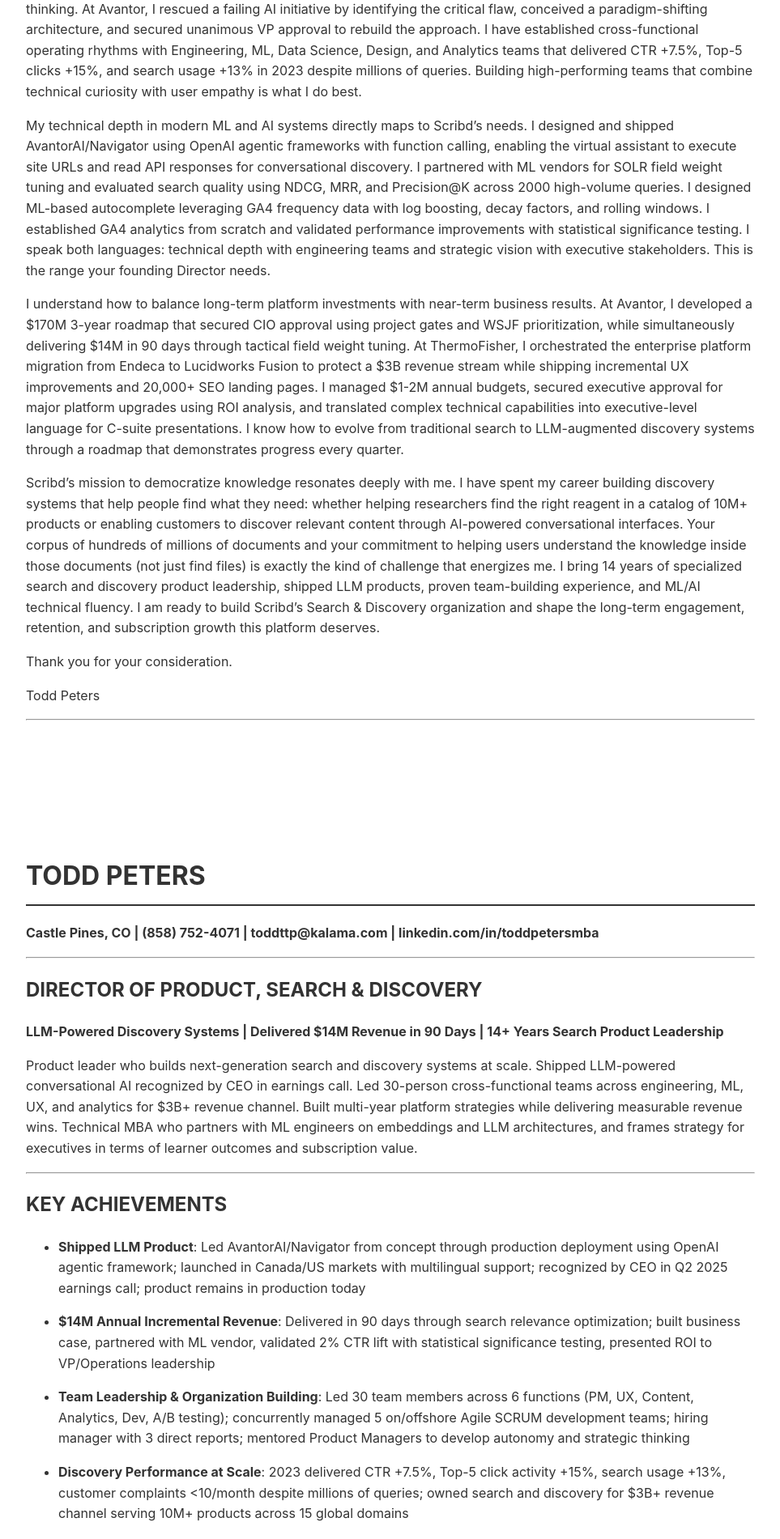
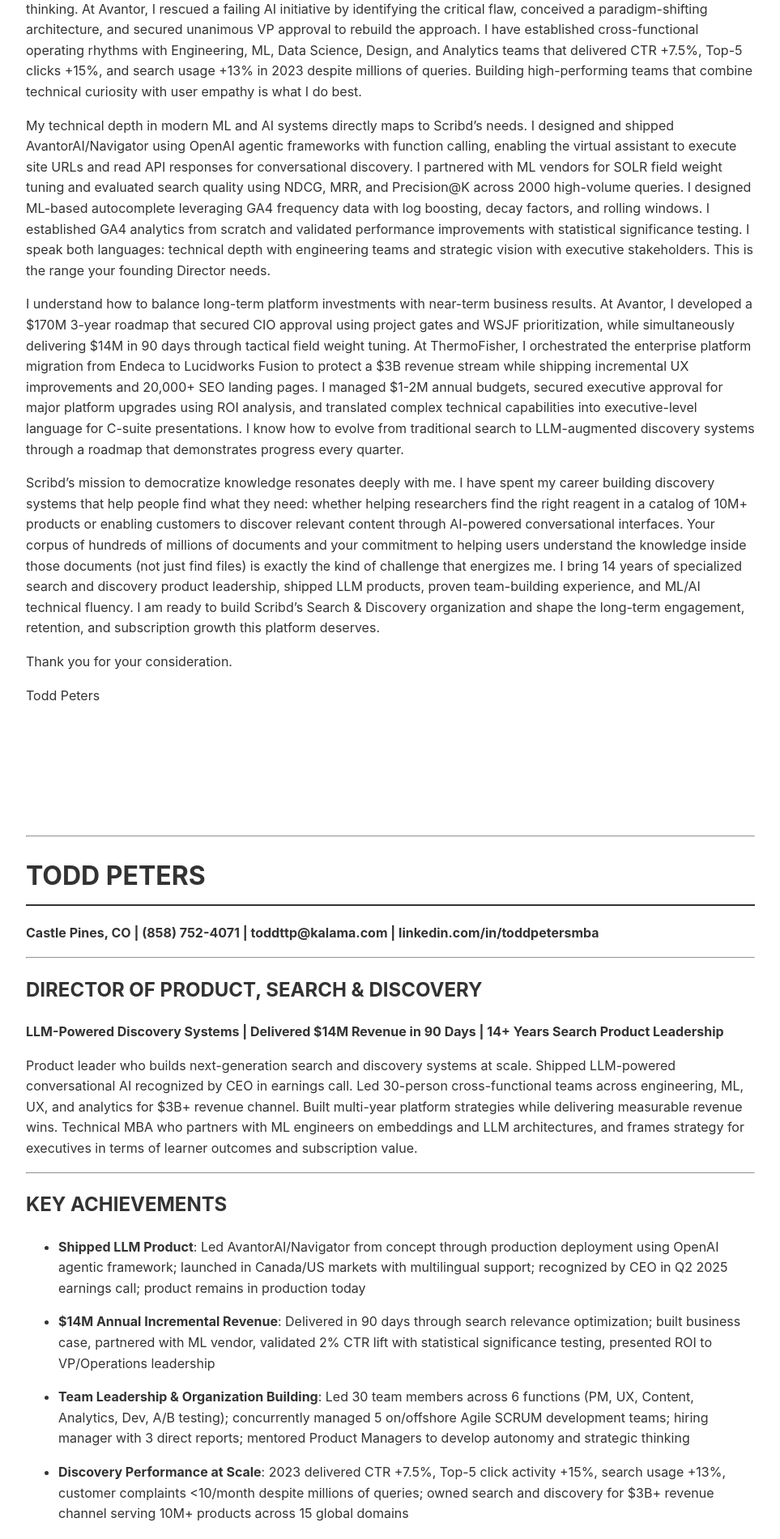
Before and after one commit to tsimech/tsimech.github.io, a Jekyll site: the page built from docs/scribd.md, in a window 1280 px wide. Shown: the part 482-2383 px from the top of the page at 81% size, without its empty margins (158-1121 px from the left). Built offline with Jekyll 4.4.1, drawn with Linux system fonts in a browser that asks for light colours.

Commit message:
Position HR snugly above resume heading (spacing then HR)

```diff
--- a/docs/scribd.md
+++ b/docs/scribd.md
@@ -34,9 +34,9 @@ Thank you for your consideration.
 
 Todd Peters
 
+<br><br><br><br><br>
+
 ---
-
-<br><br><br><br><br>
 
 # TODD PETERS
 **Castle Pines, CO | (858) 752-4071 | toddttp@kalama.com | linkedin.com/in/toddpetersmba**
```
Also changed, not shown: docs/grove.md (+2 -2 lines).
